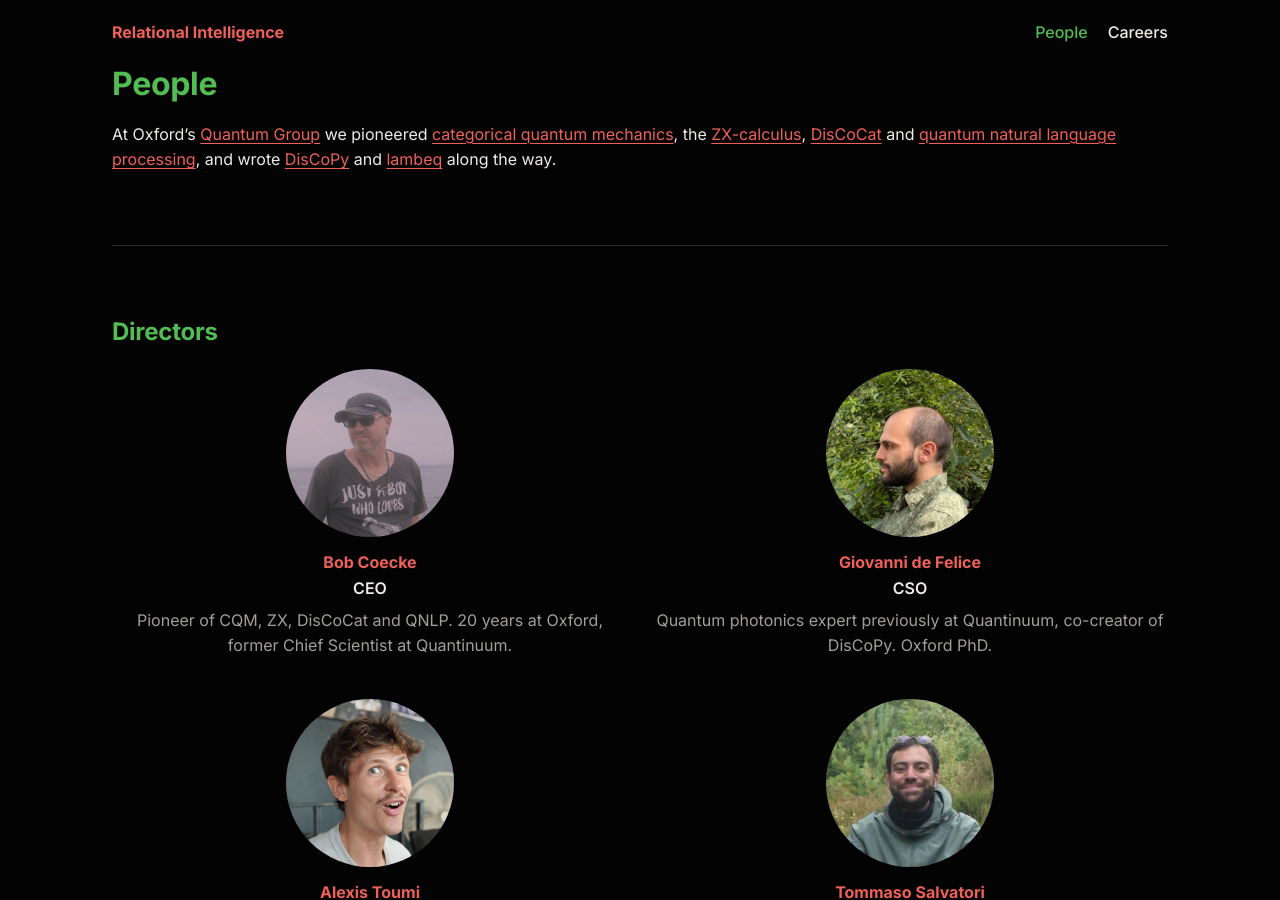
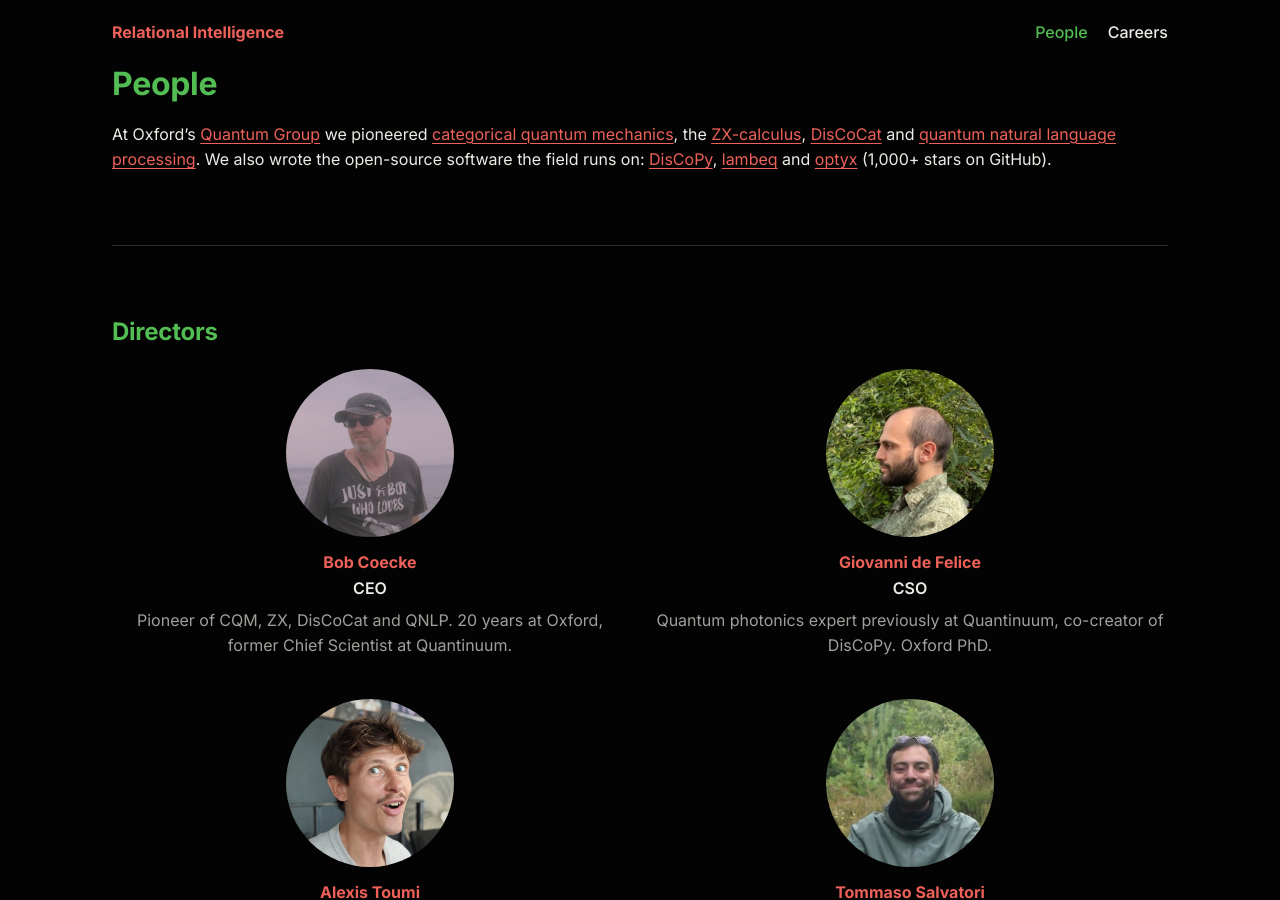
Before and after one commit to relational-intelligence/relational-intelligence.github.io, a Jekyll site: the page built from people.md, in a window 1280 px wide and 900 px high. Built offline with Jekyll 4.4.1, drawn with Linux system fonts in a browser that asks for light colours.

Commit message:
People intro: two sentences, software second, with optyx
Co-Authored-By: Claude Opus 5.5 <noreply@anthropic.com>
Claude-Session: https://claude.ai/code/session_01MEJxy4DVdtbcCVtav21RUV

```diff
--- a/people.md
+++ b/people.md
@@ -7,7 +7,7 @@ permalink: /people
 
 # People
 
-At Oxford's [Quantum Group](https://www.cs.ox.ac.uk/activities/quantum/) we pioneered [categorical quantum mechanics](https://en.wikipedia.org/wiki/Categorical_quantum_mechanics), the [ZX-calculus](https://en.wikipedia.org/wiki/ZX-calculus), [DisCoCat](https://en.wikipedia.org/wiki/DisCoCat) and [quantum natural language processing](https://en.wikipedia.org/wiki/Quantum_natural_language_processing), and wrote [DisCoPy](https://discopy.org/) and [lambeq](https://github.com/Quantinuum/lambeq) along the way.
+At Oxford's [Quantum Group](https://www.cs.ox.ac.uk/activities/quantum/) we pioneered [categorical quantum mechanics](https://en.wikipedia.org/wiki/Categorical_quantum_mechanics), the [ZX-calculus](https://en.wikipedia.org/wiki/ZX-calculus), [DisCoCat](https://en.wikipedia.org/wiki/DisCoCat) and [quantum natural language processing](https://en.wikipedia.org/wiki/Quantum_natural_language_processing). We also wrote the open-source software the field runs on: [DisCoPy](https://discopy.org/), [lambeq](https://github.com/Quantinuum/lambeq) and [optyx](https://github.com/quantinuum-dev/optyx) (1,000+ stars on GitHub).
 
 ---
 
```
